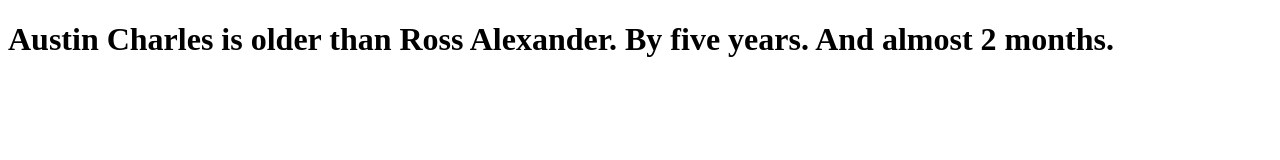
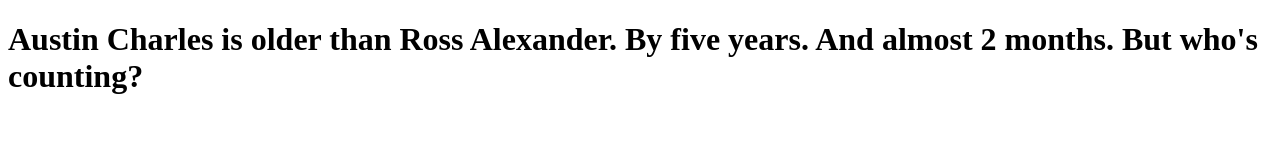
Before and after one commit to 4SandyD/myTestApp, a plain HTML site: page index.html in a window 1280 px wide. Drawn offline with Linux system fonts and the light colour scheme.

Commit message:
can you stand another test?

```diff
--- a/index.html
+++ b/index.html
@@ -7,6 +7,6 @@
   <title>Document</title>
 </head>
 <body>
-  <h1>Austin Charles is older than Ross Alexander. By five years. And almost 2 months.</h1>
+  <h1>Austin Charles is older than Ross Alexander. By five years. And almost 2 months. But who's counting?</h1>
 </body>
 </html>
```
